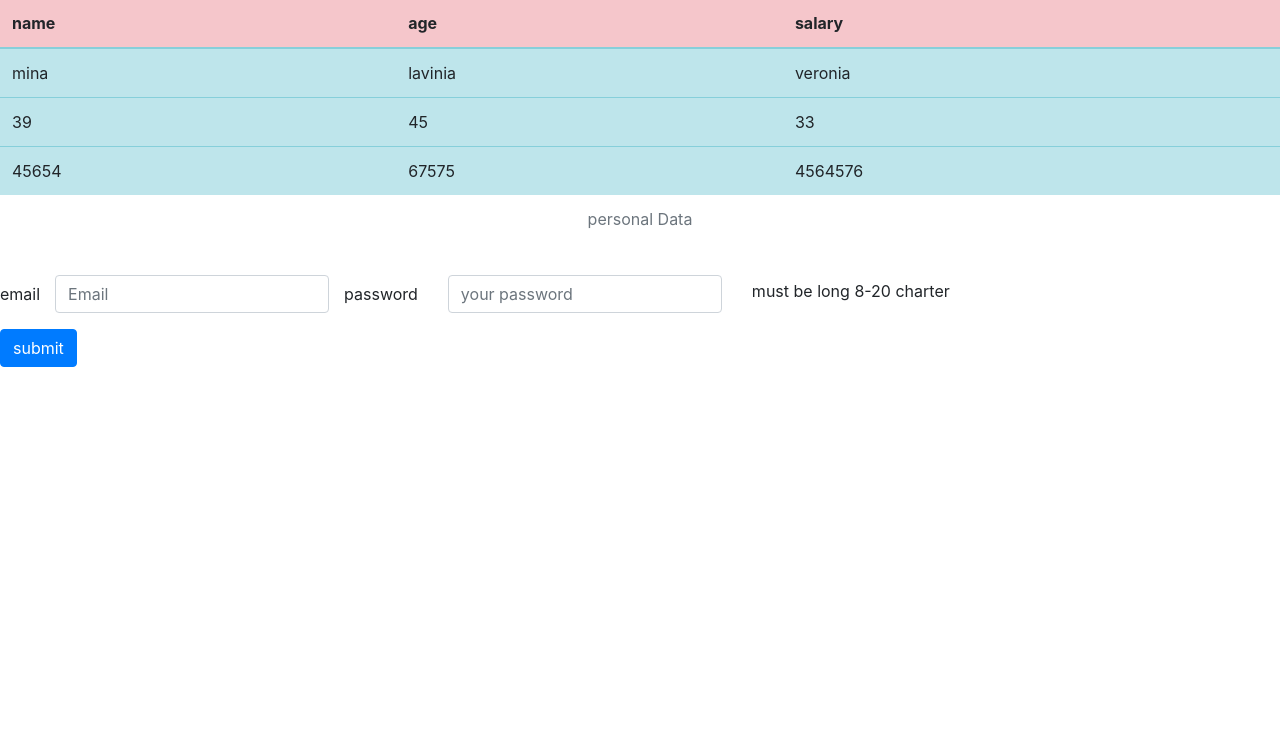
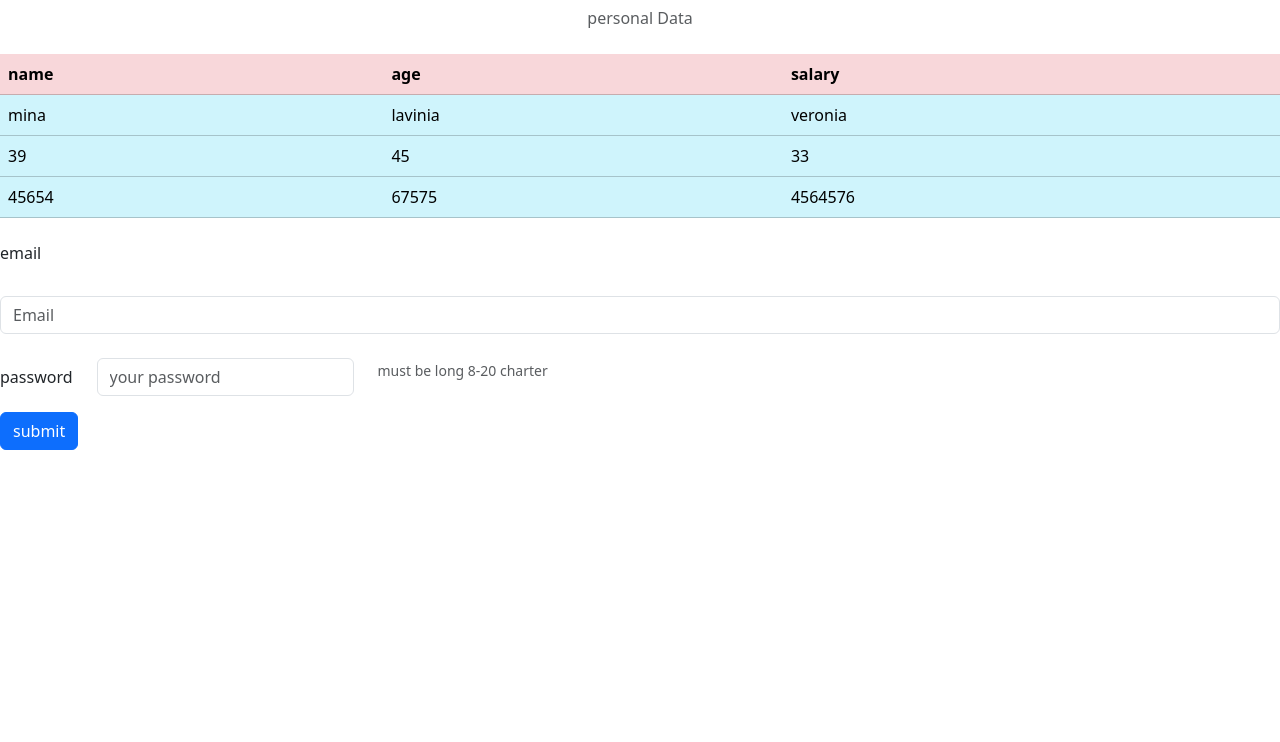
Before and after one commit to Minabasta5/bootsrtap.assignment, a plain HTML site: page index.html in a window 1280 px wide. Shown: the part 58-800 px from the top of the page. Drawn offline with nearby package versions, Linux system fonts and the light colour scheme.

Commit message:
Update index.html

```diff
--- a/index.html
+++ b/index.html
@@ -4,8 +4,7 @@
     <meta charset="UTF-8">
     <meta name="viewport" content="width=device-width, initial-scale=1.0">
     <title>Document</title>
-    <link  rel="stylesheet" href="node_modules/bootstrap/dist/css/bootstrap.css" >
-</head>
+<link href="https://cdn.jsdelivr.net/npm/bootstrap@5.3.3/dist/css/bootstrap.min.css" rel="stylesheet" integrity="sha384-QWTKZyjpPEjISv5WaRU9OFeRpok6YctnYmDr5pNlyT2bRjXh0JMhjY6hW+ALEwIH" crossorigin="anonymous"></head>
 <body >
     <div class="container">
     <!-- here i used bootstrao classes to choose the light color for the background -->
@@ -101,6 +100,5 @@
 <button type="submit"  value="submit" class="btn btn-primary mt-3" >submit</button>
 
 <SCRIPT src="node_modules/jquery/dist/jquery.js"></SCRIPT>
-<script src="node_modules/bootstrap/dist/js/bootstrap.bundle.js"></script>
-</body>
+<script src="https://cdn.jsdelivr.net/npm/bootstrap@5.3.3/dist/js/bootstrap.bundle.min.js" integrity="sha384-YvpcrYf0tY3lHB60NNkmXc5s9fDVZLESaAA55NDzOxhy9GkcIdslK1eN7N6jIeHz" crossorigin="anonymous"></script></body>
 </html>
```
